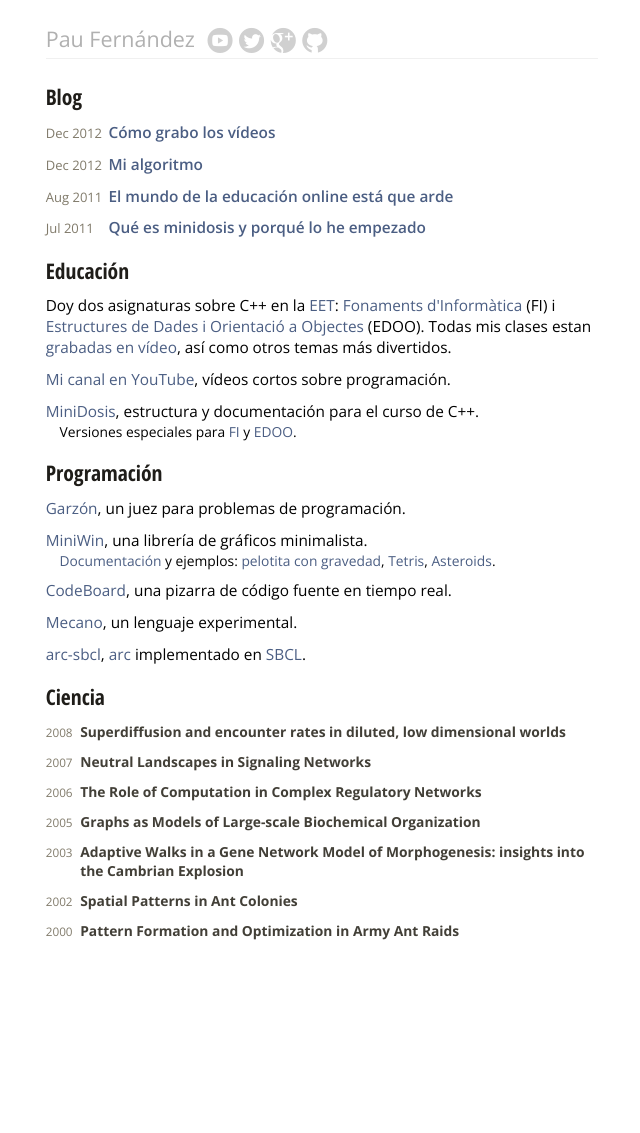
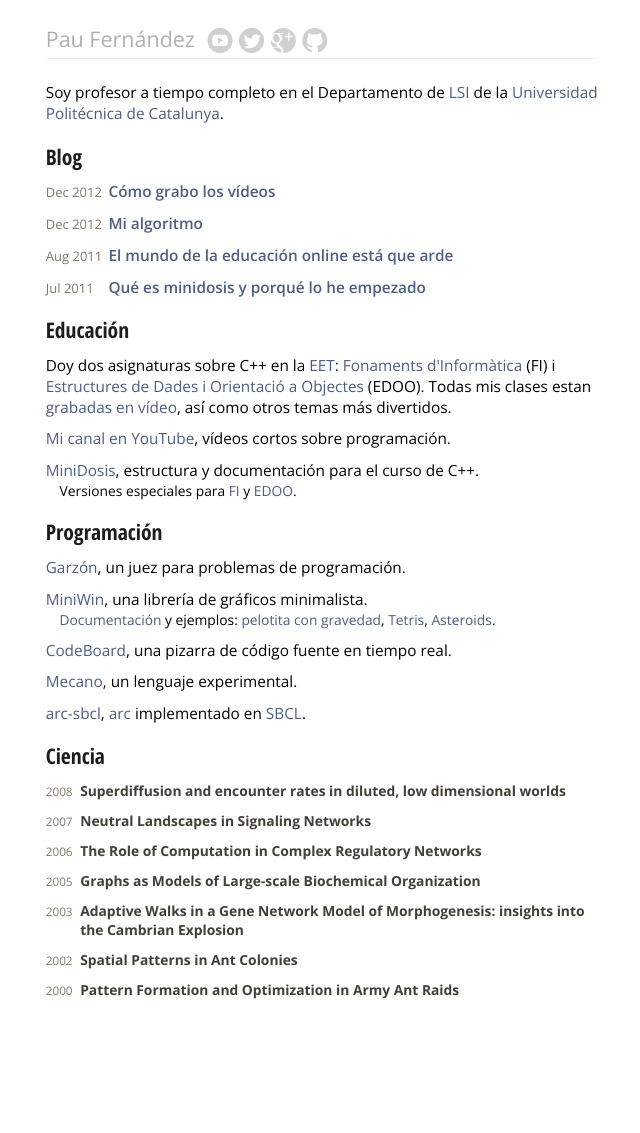
Before and after one commit to pauek/pauek.info, a Jekyll site: the page built from index.html, in a window 1280 px wide. Shown: the whole page, without its empty margins (318-958 px from the left). Built offline with Jekyll 4.4.1, drawn with Linux system fonts in a browser that asks for light colours; nearby versions of some CDN libraries; before the commit the page ends 1074 px from its top, so only the background shows below that.

Commit message:
Arreglo un poco el index preparando la llegada de visitantes por 'La Tristesa d'un Proscrit'

```diff
--- a/index.html
+++ b/index.html
@@ -5,6 +5,13 @@ title: Pau Fernández (pauek)
 
 <div id="content">
 <!-- Blog -->
+
+<p>
+Soy profesor a tiempo completo en el Departamento de
+<a href="http://www.lsi.upc.edu">LSI</a> de la
+<a href="http://www.upc.edu">Universidad Politécnica de Catalunya</a>.
+</p>
+
 
 <h2>Blog</h2>
 
```
